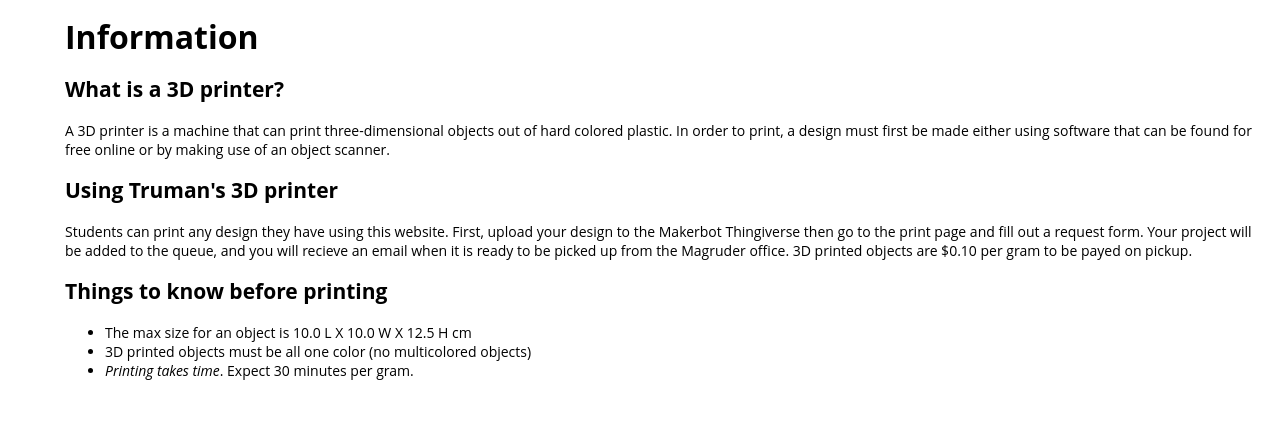
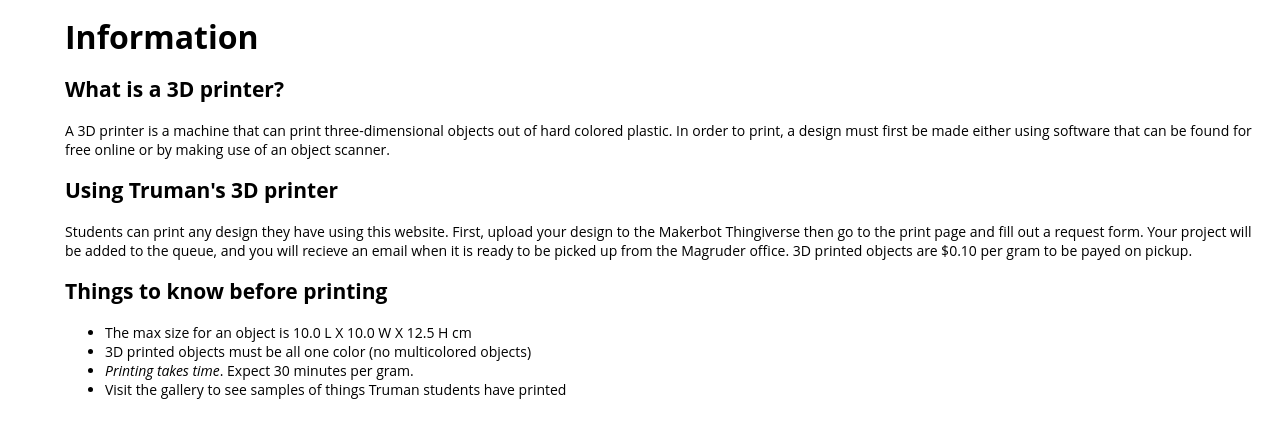
Before and after one commit to jld3781/Truman-3D-Printing-Services, a PHP site: page /info.php in a window 1280 px wide. Shown: the part 112-550 px from the top of the page. Run offline with PHP 8.4, Linux system fonts and the light colour scheme.

Commit message:
added bullet point on info

```diff
--- a/info.php
+++ b/info.php
@@ -17,15 +17,15 @@
       <p>
         A 3D printer is a machine that can print three-dimensional objects
         out of hard colored plastic. In order to print, a design must
-        first be made either using <a>software</a> that can be found for
-        free online or by making use of an <a>object scanner</a>.
+        first be made either using software that can be found for
+        free online or by making use of an object scanner.
       </p>
 
       <h2>Using Truman's 3D printer</h2>
       <p>
         Students can print any design they have using this website. First,
-        upload your design to the <a>Makerbot Thingiverse</a> then go to
-        the <a>print page</a> and fill out a request form. Your project
+        upload your design to the Makerbot Thingiverse then go to
+        the print page and fill out a request form. Your project
         will be added to the queue, and you will recieve an email when
         it is ready to be picked up from the Magruder office. 3D printed
         objects are $0.10 per gram to be payed on pickup.
@@ -42,6 +42,10 @@
         <li>
           <em>Printing takes time</em>. Expect 30 minutes per gram.
         </li>
+        <li>
+          Visit the gallery to see samples of things Truman students have
+          printed
+        </li>
       </ul>
 
     </section>
```
